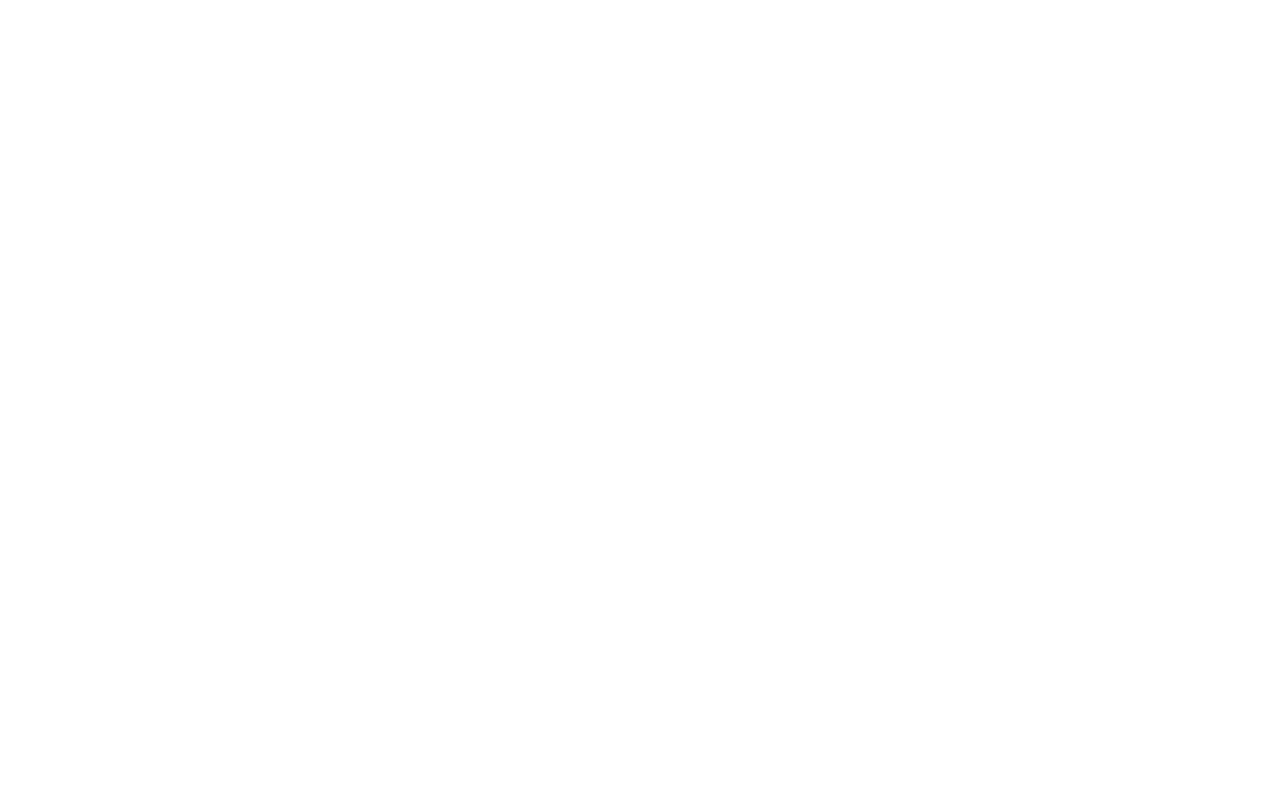
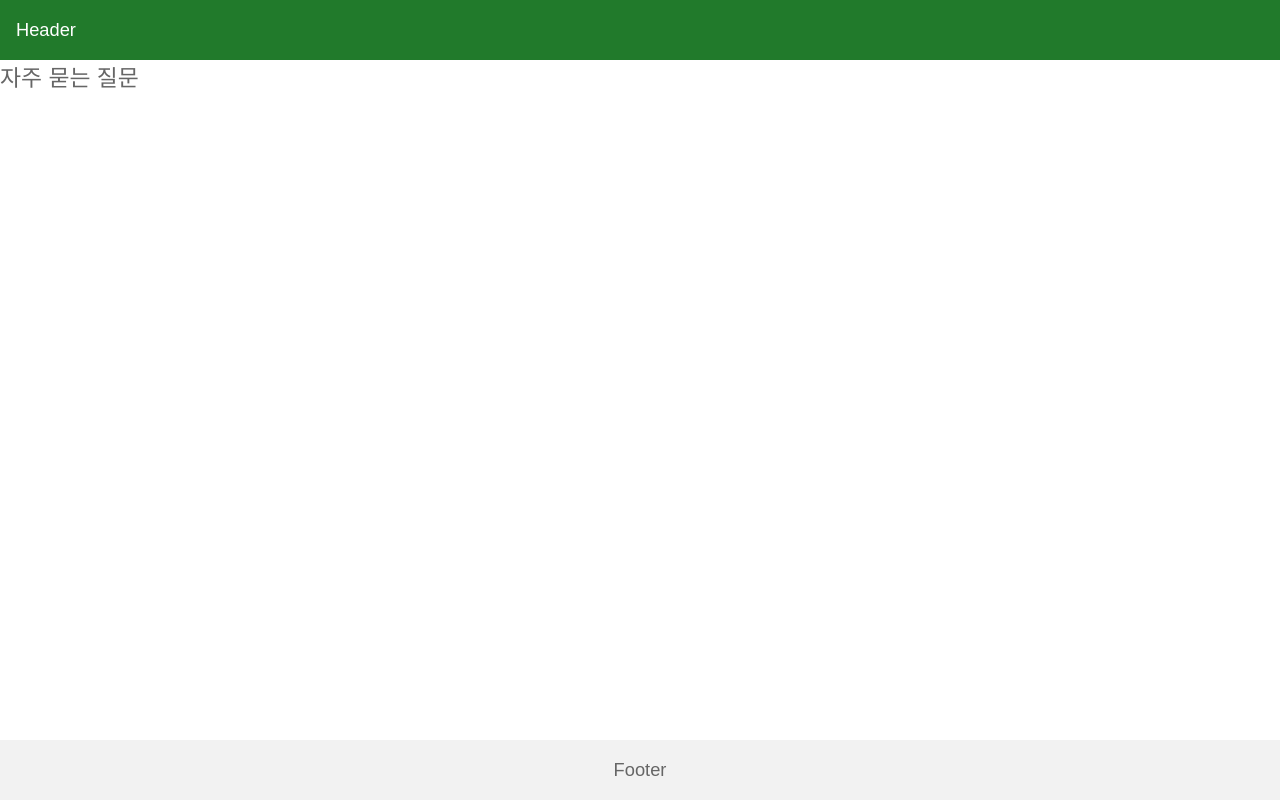
Before and after one commit to ihj04982/Gangnam-Resource-Portal-Plus, a React (Vite) app: page /notice/faq in a window 1280 px wide. Before the commit this address had no page. Built offline with nearby package versions, Linux system fonts and the light colour scheme.

Commit message:
Feat:notice페이지 형성

```diff
--- a/src/App.tsx
+++ b/src/App.tsx
@@ -1,7 +1,9 @@
-import { Routes, Route } from 'react-router';
+import { Routes, Route, Navigate } from 'react-router';
 import './App.css';
 import React, { Suspense } from 'react';
 import LargeWasteDisposalPage from './pages/LargeWasteDisposalPage/LargeWasteDisposalPage';
+import AnnouncementsPage from './pages/NoticePage/AnnouncementsPage';
+import FaqPage from './pages/NoticePage/FaqPage';
 
 const AppLayout = React.lazy(() => import('./layout/AppLayout'));
 
@@ -11,6 +13,11 @@
       <Routes>
         <Route path="/" element={<AppLayout />}>
           <Route path="largewaste" element={<LargeWasteDisposalPage />} />
+          <Route path="notice">
+            <Route index element={<Navigate to="announcements" replace />} />
+            <Route path="announcements" element={<AnnouncementsPage />} />
+            <Route path="faq" element={<FaqPage />} />
+          </Route>
         </Route>
       </Routes>
     </Suspense>
--- /dev/null
+++ b/src/pages/NoticePage/AnnouncementsPage.tsx
@@ -0,0 +1,12 @@
+import { Typography } from '@mui/material';
+import React from 'react';
+
+const AnnouncementsPage = () => {
+  return (
+    <div>
+      <Typography variant="h6">공지사항</Typography>
+    </div>
+  );
+};
+
+export default AnnouncementsPage;
--- /dev/null
+++ b/src/pages/NoticePage/FaqPage.tsx
@@ -0,0 +1,12 @@
+import { Typography } from '@mui/material';
+import React from 'react';
+
+const FaqPage = () => {
+  return (
+    <div>
+      <Typography variant="h6">자주 묻는 질문</Typography>
+    </div>
+  );
+};
+
+export default FaqPage;
```
